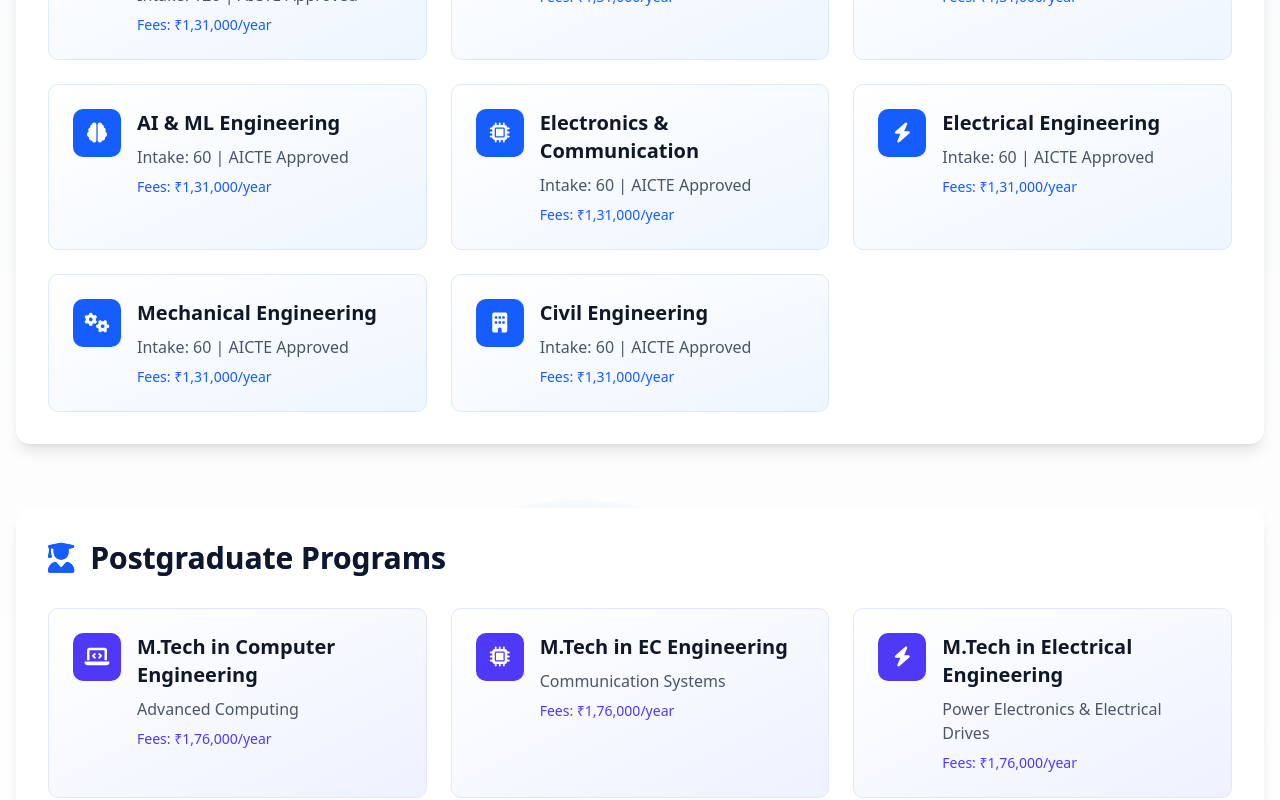
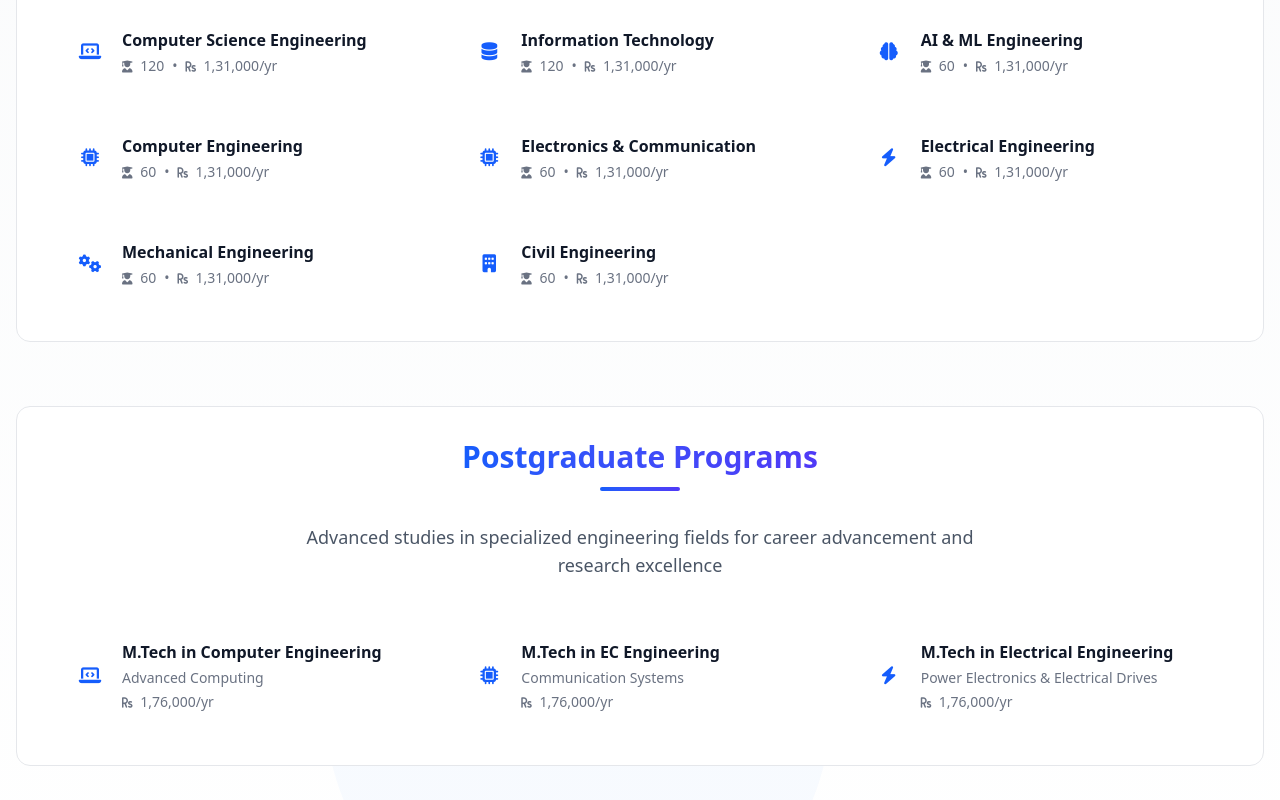
Before and after one commit to ravichanga101/cspit-nextjs-website, a Next.js app: page / in a window 1280 px wide. Shown: the part 2340-3140 px from the top of the page. Built offline with nearby package versions, Linux system fonts and the light colour scheme.

Commit message:
Academic Programs updated

```diff
--- a/src/app/components/AcademicPrograms.jsx
+++ b/src/app/components/AcademicPrograms.jsx
@@ -22,12 +22,20 @@ export default function AcademicPrograms() {
         </div>
 
         <div id="under-graduate-programs" className="mb-16">
-          <div className="bg-white rounded-xl p-8 shadow-lg hover:shadow-xl transition-all duration-300">
-            <h3 className="text-3xl font-bold text-gray-900 bg-clip-text bg-gradient-to-r from-blue-600 to-indigo-600 mb-8 flex items-center">
-              <div className="fas fa-graduation-cap text-blue-600 mr-4"></div>
+          <div className="bg-white rounded-xl p-8 border border-gray-200 hover:border-blue-300 transition-all duration-300">
+            <div className="text-center mb-10">
+              <h3 className="text-3xl font-bold mb-6 relative inline-block">
+                <span className="bg-clip-text text-transparent bg-gradient-to-r from-blue-600 to-indigo-600">
                   Undergraduate Programs
+                </span>
+                <div className="absolute left-1/2 -translate-x-1/2 -bottom-4 w-20 h-1 bg-gradient-to-r from-blue-600 to-indigo-600 rounded-full"></div>
               </h3>
-            <div className="grid gap-6 md:grid-cols-2 lg:grid-cols-3">
+              <p className="text-gray-600 max-w-2xl mx-auto mt-6 text-lg">
+                CSPIT offers a range of undergraduate engineering programs
+                designed to create industry-ready professionals
+              </p>
+            </div>
+            <div className="grid gap-4 md:grid-cols-3">
               {[
                 {
                   name: "Computer Science Engineering",
@@ -44,18 +52,18 @@ export default function AcademicPrograms() {
                   link: "/departments/information-technology",
                 },
                 {
+                  name: "AI & ML Engineering",
+                  icon: "brain",
+                  intake: 60,
+                  fees: "1,31,000",
+                  link: "/departments/aiml",
+                },
+                {
                   name: "Computer Engineering",
                   icon: "microchip",
                   intake: 60,
                   fees: "1,31,000",
                   link: "/departments/computer-engineering",
-                },
-                {
-                  name: "AI & ML Engineering",
-                  icon: "brain",
-                  intake: 60,
-                  fees: "1,31,000",
-                  link: "/departments/aiml",
                 },
                 {
                   name: "Electronics & Communication",
@@ -89,23 +97,41 @@ export default function AcademicPrograms() {
                 <a
                   key={program.name}
                   href={program.link}
-                  className="group block p-6 bg-gradient-to-br from-white to-blue-50 rounded-lg hover:shadow-xl transition-all duration-300 border border-blue-100"
+                  className="group flex items-center p-5 hover:bg-blue-50/50 rounded-md transition-colors duration-200 border border-transparent hover:border-blue-200 relative"
                 >
-                  <div className="flex items-start space-x-4">
-                    <div className="w-12 h-12 flex-shrink-0 bg-blue-600 text-white rounded-lg flex items-center justify-center">
-                      <i className={`fas fa-${program.icon} text-xl`}></i>
+                  <div className="w-10 h-10 flex-shrink-0 text-blue-600 rounded flex items-center justify-center">
+                    <i className={`fas fa-${program.icon} text-lg`}></i>
                   </div>
-                    <div className="flex-1">
-                      <h4 className="text-xl font-semibold text-gray-900 mb-2 group-hover:text-blue-600">
+                  <div className="ml-3 flex-grow">
+                    <h4 className="text-base font-semibold text-gray-900 group-hover:text-blue-600 transition-colors">
                       {program.name}
                     </h4>
-                      <p className="text-gray-600 mb-2">
-                        Intake: {program.intake} | AICTE Approved
-                      </p>
-                      <p className="text-sm text-blue-600 font-medium">
-                        Fees: ₹{program.fees}/year
-                      </p>
+                    <div className="flex items-center text-sm text-gray-500 mt-1">
+                      <span>
+                        <i className="fas fa-user-graduate text-xs mr-1"></i>{" "}
+                        {program.intake}
+                      </span>
+                      <span className="mx-2">•</span>
+                      <span>
+                        <i className="fas fa-rupee-sign text-xs mr-1"></i>{" "}
+                        {program.fees}/yr
+                      </span>
                     </div>
+                  </div>
+                  <div className="absolute right-4 opacity-0 group-hover:opacity-100 transition-opacity duration-200 text-blue-600">
+                    <svg
+                      className="w-5 h-5"
+                      fill="none"
+                      stroke="currentColor"
+                      viewBox="0 0 24 24"
+                    >
+                      <path
+                        strokeLinecap="round"
+                        strokeLinejoin="round"
+                        strokeWidth={2}
+                        d="M9 5l7 7-7 7"
+                      />
+                    </svg>
                   </div>
                 </a>
               ))}
@@ -113,13 +139,21 @@ export default function AcademicPrograms() {
           </div>
         </div>
 
-        <div id="post-graduate-programs">
-          <div className="bg-white rounded-xl p-8 shadow-lg hover:shadow-xl transition-all duration-300">
-            <h3 className="text-3xl font-bold text-gray-900 bg-clip-text bg-gradient-to-r from-blue-600 to-indigo-600 mb-8 flex items-center">
-              <div className="fas fa-user-graduate text-blue-600 mr-4"></div>
+        <div id="post-graduate-programs" className="mb-16">
+          <div className="bg-white rounded-xl p-8 border border-gray-200 hover:border-blue-300 transition-all duration-300">
+            <div className="text-center mb-10">
+              <h3 className="text-3xl font-bold mb-6 relative inline-block">
+                <span className="bg-clip-text text-transparent bg-gradient-to-r from-blue-600 to-indigo-600">
                   Postgraduate Programs
+                </span>
+                <div className="absolute left-1/2 -translate-x-1/2 -bottom-4 w-20 h-1 bg-gradient-to-r from-blue-600 to-indigo-600 rounded-full"></div>
               </h3>
-            <div className="grid gap-6 md:grid-cols-2 lg:grid-cols-3">
+              <p className="text-gray-600 max-w-2xl mx-auto mt-6 text-lg">
+                Advanced studies in specialized engineering fields for career
+                advancement and research excellence
+              </p>
+            </div>
+            <div className="grid gap-4 md:grid-cols-3">
               {[
                 {
                   name: "M.Tech in Computer Engineering",
@@ -146,23 +180,39 @@ export default function AcademicPrograms() {
                 <a
                   key={program.name}
                   href={program.link}
-                  className="group block p-6 bg-gradient-to-br from-white to-indigo-50 rounded-lg hover:shadow-xl transition-all duration-300 border border-indigo-100"
+                  className="group flex items-center p-5 hover:bg-blue-50/50 rounded-md transition-colors duration-200 border border-transparent hover:border-blue-200 relative"
                 >
-                  <div className="flex items-start space-x-4">
-                    <div className="w-12 h-12 flex-shrink-0 bg-indigo-600 text-white rounded-lg flex items-center justify-center">
-                      <i className={`fas fa-${program.icon} text-xl`}></i>
+                  <div className="w-10 h-10 flex-shrink-0 text-blue-600 rounded flex items-center justify-center">
+                    <i className={`fas fa-${program.icon} text-lg`}></i>
                   </div>
-                    <div className="flex-1">
-                      <h4 className="text-xl font-semibold text-gray-900 mb-2 group-hover:text-indigo-600">
+                  <div className="ml-3 flex-grow">
+                    <h4 className="text-base font-semibold text-gray-900 group-hover:text-blue-600 transition-colors">
                       {program.name}
                     </h4>
-                      <p className="text-gray-600 mb-2">
+                    <div className="text-sm text-gray-500 mt-1">
                       {program.specialization}
-                      </p>
-                      <p className="text-sm text-indigo-600 font-medium">
-                        Fees: ₹{program.fees}/year
-                      </p>
                     </div>
+                    <div className="flex items-center text-sm text-gray-500 mt-1">
+                      <span>
+                        <i className="fas fa-rupee-sign text-xs mr-1"></i>{" "}
+                        {program.fees}/yr
+                      </span>
+                    </div>
+                  </div>
+                  <div className="absolute right-4 opacity-0 group-hover:opacity-100 transition-opacity duration-200 text-blue-600">
+                    <svg
+                      className="w-5 h-5"
+                      fill="none"
+                      stroke="currentColor"
+                      viewBox="0 0 24 24"
+                    >
+                      <path
+                        strokeLinecap="round"
+                        strokeLinejoin="round"
+                        strokeWidth={2}
+                        d="M9 5l7 7-7 7"
+                      />
+                    </svg>
                   </div>
                 </a>
               ))}
```
Lines whose indentation alone changed are shown as unchanged.
